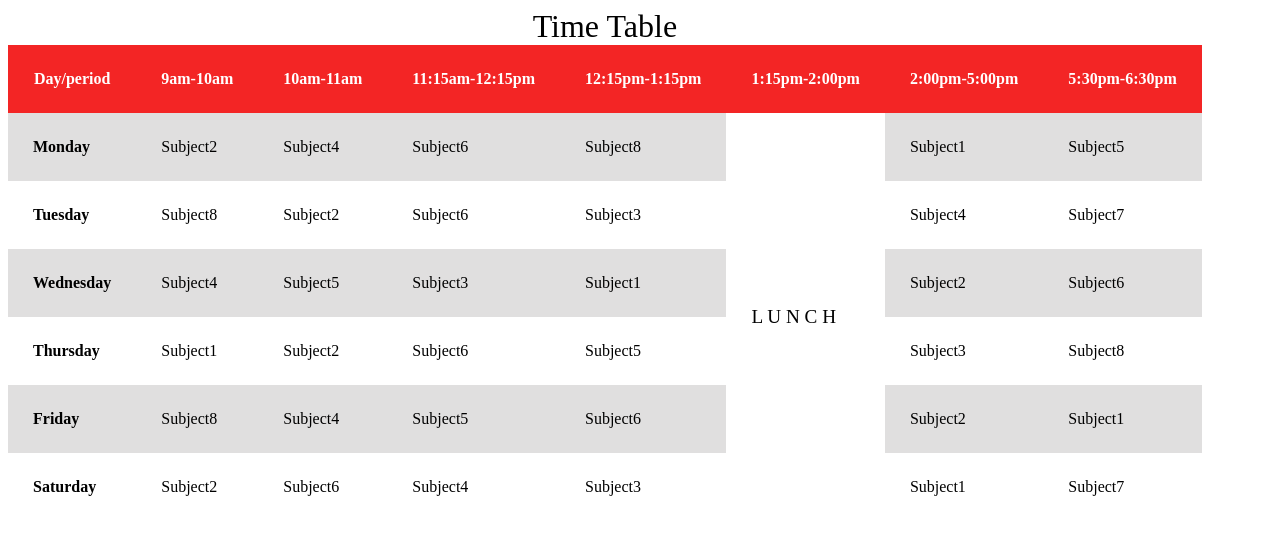
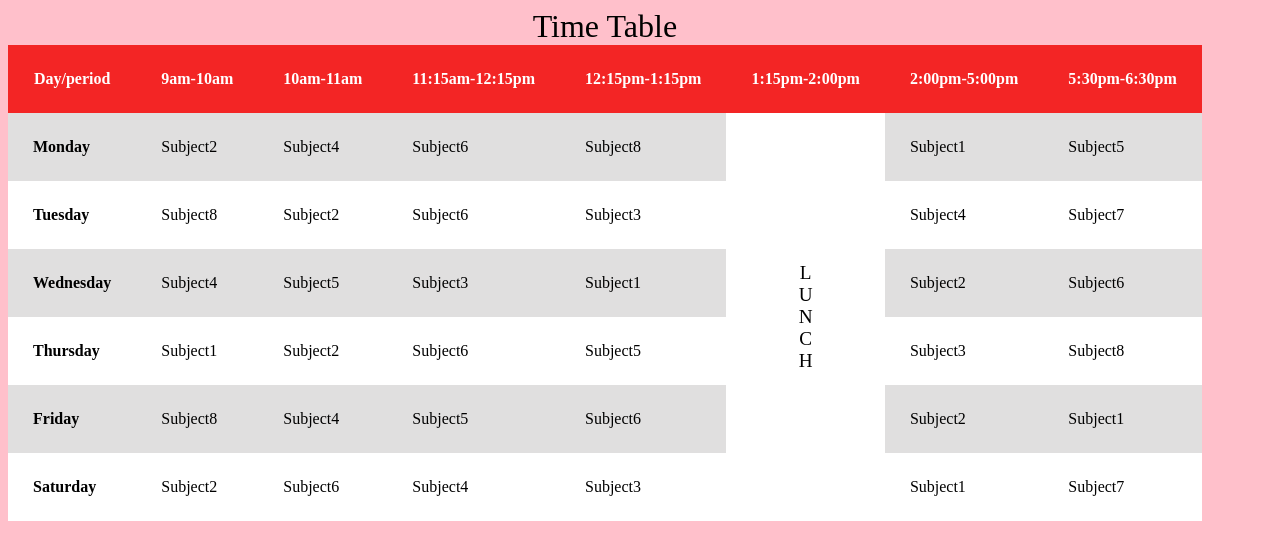
Before and after one commit to AbhishekKaundal0052/web-platform-HTML-Table, a plain HTML site: page index.html in a window 1280 px wide. Drawn offline with Linux system fonts and the light colour scheme.

Commit message:
2 files modified

```diff
--- a/index.html
+++ b/index.html
@@ -28,12 +28,17 @@
             <td>Subject4</td>
             <td>Subject6</td>
             <td>Subject8</td>
-            <td class=lunch rowspan="6">
+            <td class=lunch rowspan="6" align="center">
               <span>L</span>
+              <br>
               <span>U</span>
+              <br>
               <span>N</span>
+              <br>
               <span>C</span>
+              <br>
               <span>H</span>
+              <br>
             </td>
             <td>Subject1</td>
             <td>Subject5</td>
--- a/styles.css
+++ b/styles.css
@@ -1,5 +1,6 @@
 table{
   border-collapse: collapse;
+  background-color: white;
 }
 th {
   font: white;
@@ -21,3 +22,6 @@ font-size: larger;
 caption{
   font-size: xx-large;
 }
+body{
+  background-color: pink;
+}
```
